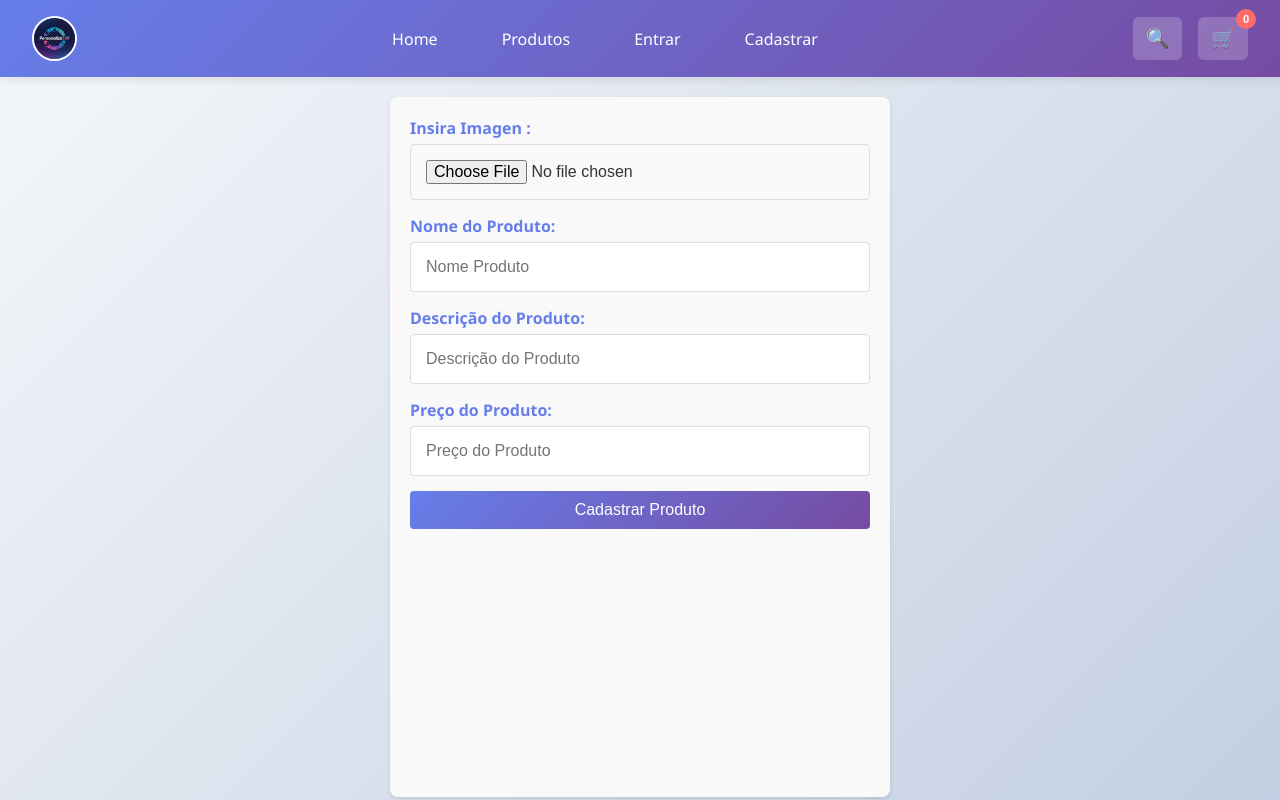
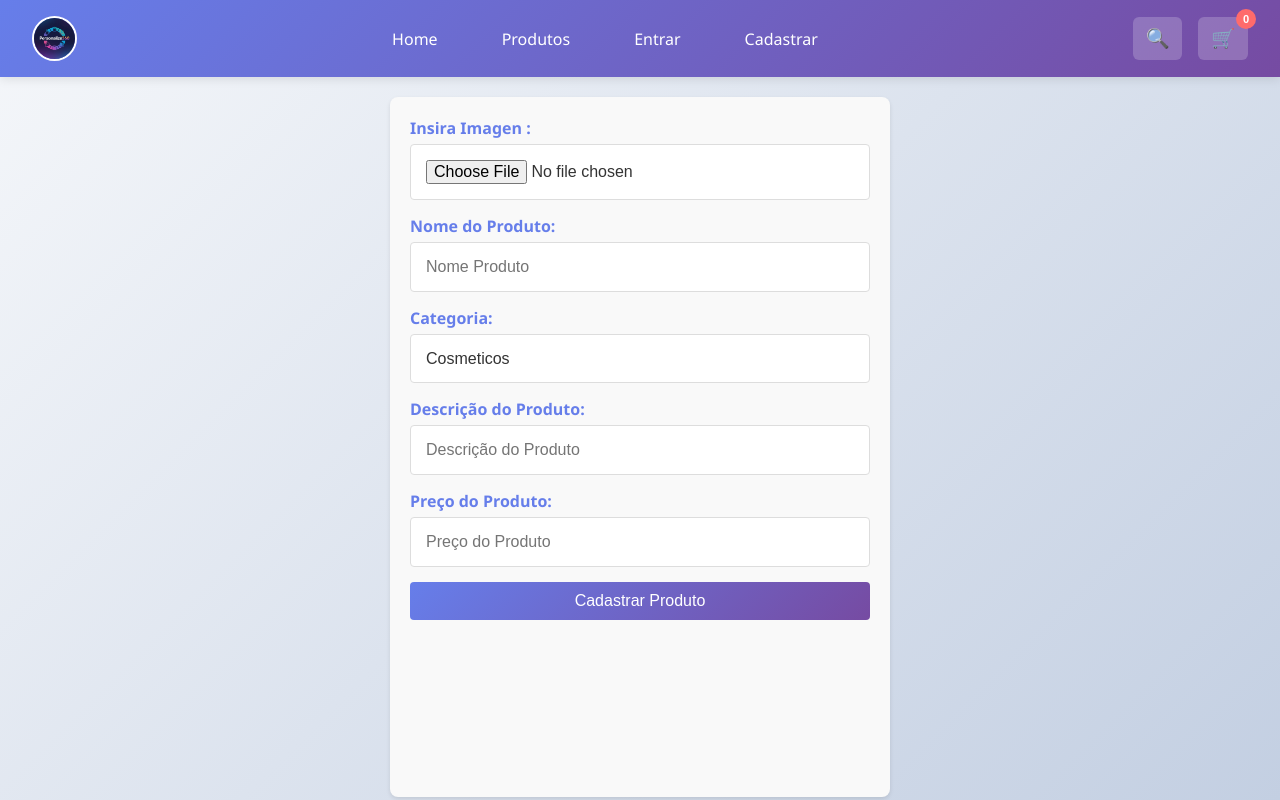
Before and after one commit to Elder-levi/Projeto-E-commece, a Vue app in the folder e-commece/: page /cadastro in a window 1280 px wide. Shown: the top 800 px of the page. Built offline with nearby package versions, Linux system fonts and the light colour scheme.

Commit message:
Finalizado Carrinho

```diff
--- a/e-commece/src/Componetes/Cadastros/CadItem.vue
+++ b/e-commece/src/Componetes/Cadastros/CadItem.vue
@@ -11,6 +11,14 @@
     <input type="text"
     v-model="nome"
     placeholder="Nome Produto">
+
+
+    <label for="">Categoria:</label>
+    <select name="Categoria" id="">
+    <option value="Cosmeticos">Cosmeticos</option>
+    <option value="Cosmeticos">Cosmeticos</option>
+    <option value="Cosmeticos">Cosmeticos</option>
+    </select>
 
     <label for=""> Descrição do Produto:</label>
     <input type="text"
@@ -87,15 +95,24 @@ label {
     color: #667eea;
 }
 
-input {
+input,
+select {
     margin-bottom: 15px;
-    padding: 15px ;
+    padding: 15px;
     border: 1px solid #ddd;
     border-radius: 4px;
     font-size: 16px;
+    background-color: #fff;
+    color: #333;
+    width: 100%;
 }
 
-input:focus {
+select {
+    appearance: none;
+}
+
+input:focus,
+select:focus {
     outline: none;
     border-color: #667eea;
     box-shadow: 0 0 5px rgba(102, 126, 234, 0.5);
--- a/e-commece/src/Componetes/Carrinho/compra.vue
+++ b/e-commece/src/Componetes/Carrinho/compra.vue
@@ -9,10 +9,10 @@
             <div class="Item-Car">
             <h3>Nome-Item</h3>
             <p>Preço</p>
-            <button>Buy</button>
+            <button class="Compra">Buy</button>
             </div>
       <div class="Icons_car">
-           <Button>Excluir</Button>
+           <Button class = "Icon" ><img style="width: 30px; margin: 10px;" src="../IMG/Icons/lixeira-de-reciclagem-removebg-preview.png" alt=""></Button>
        </div>
     </div>
 
@@ -69,7 +69,8 @@ align-items: center;
 .Card-Car
 {
 width: 300px;
-height: 100px;
+height:auto;
+margin: 20px;
 margin-bottom: 25px;
 display: flex;
 flex-direction: row;
@@ -85,11 +86,42 @@ box-shadow: 0 4px 15px rgba(102, 126, 234, 0.4);
 
 .Item-Car
 {
-margin: auto;
+margin: 20px;
 }
 
 .Item-Car > button
 {
-    background-color: azure;
+    width: auto;
+    background-color: transparent;
+    border: none;
+    cursor: pointer;
+    font-family: inherit;
+}
+
+.Compra
+{
+    background: linear-gradient(135deg, #6c63ff 0%, #8c97ff 100%);
+    color: #fff;
+    border: none;
+    border-radius: 999px;
+    padding: 10px 20px;
+    font-weight: 700;
+    letter-spacing: 0.02em;
+    box-shadow: 0 10px 20px rgba(108, 99, 255, 0.25);
+    transition: transform 0.2s ease, box-shadow 0.2s ease, opacity 0.2s ease;
+}
+
+.Compra:hover,
+.Compra:focus
+{
+    transform: translateY(-1px);
+    box-shadow: 0 14px 28px rgba(108, 99, 255, 0.32);
+    opacity: 0.95;
+}
+
+.Compra:active
+{
+    transform: translateY(0);
+    box-shadow: 0 8px 16px rgba(108, 99, 255, 0.2);
 }
 </style>
```
Also changed, not shown: e-commece/src/Componetes/Carrinho/Pagamento/formuPag.vue (added).
